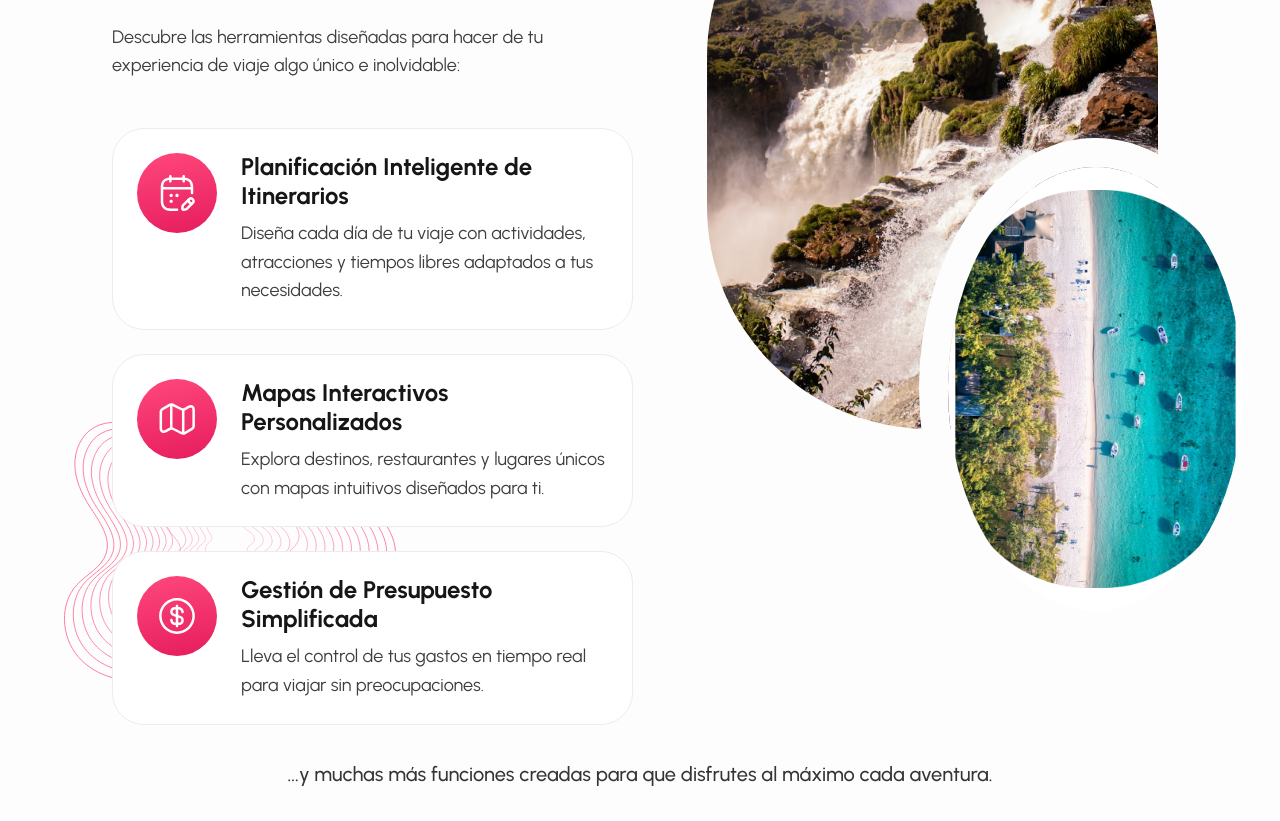
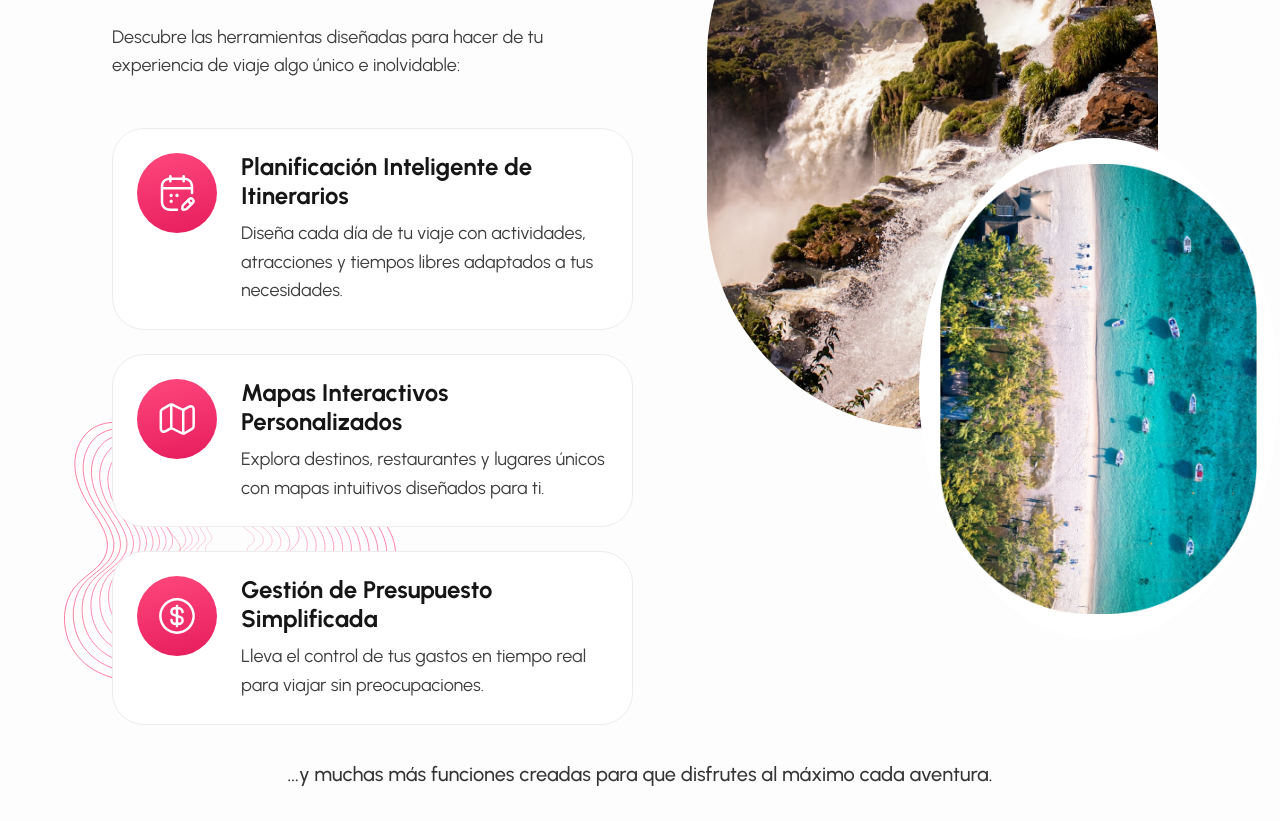
Before and after one commit to Ignacio918/viajes-app, a React (Vite) app in the folder viajes-app/: page / in a window 1280 px wide. Shown: the part 1140-1961 px from the top of the page. Built offline with nearby package versions, Linux system fonts and the light colour scheme; a web font is replaced by a local one.

Commit message:
arreglos en ui beneficios

```diff
--- a/viajes-app/src/styles/Benefits.css
+++ b/viajes-app/src/styles/Benefits.css
@@ -149,7 +149,7 @@
 }
 
 .imagen-playa-container {
-  width: 353.15px;
+  width: 360x;
   height: 502px;
   display: inline-flex;
   flex-direction: column;
@@ -160,10 +160,10 @@
 }
 
 .imagen-playa {
-  width: 353.15px;
+  width: 360px;
   height: 502px;
   border-radius: 100%;
-  border: 29px solid #FDFDFD;
+  border: 100% solid #FDFDFD;
   @apply object-cover;
   box-sizing: border-box;
   position: relative;
```
